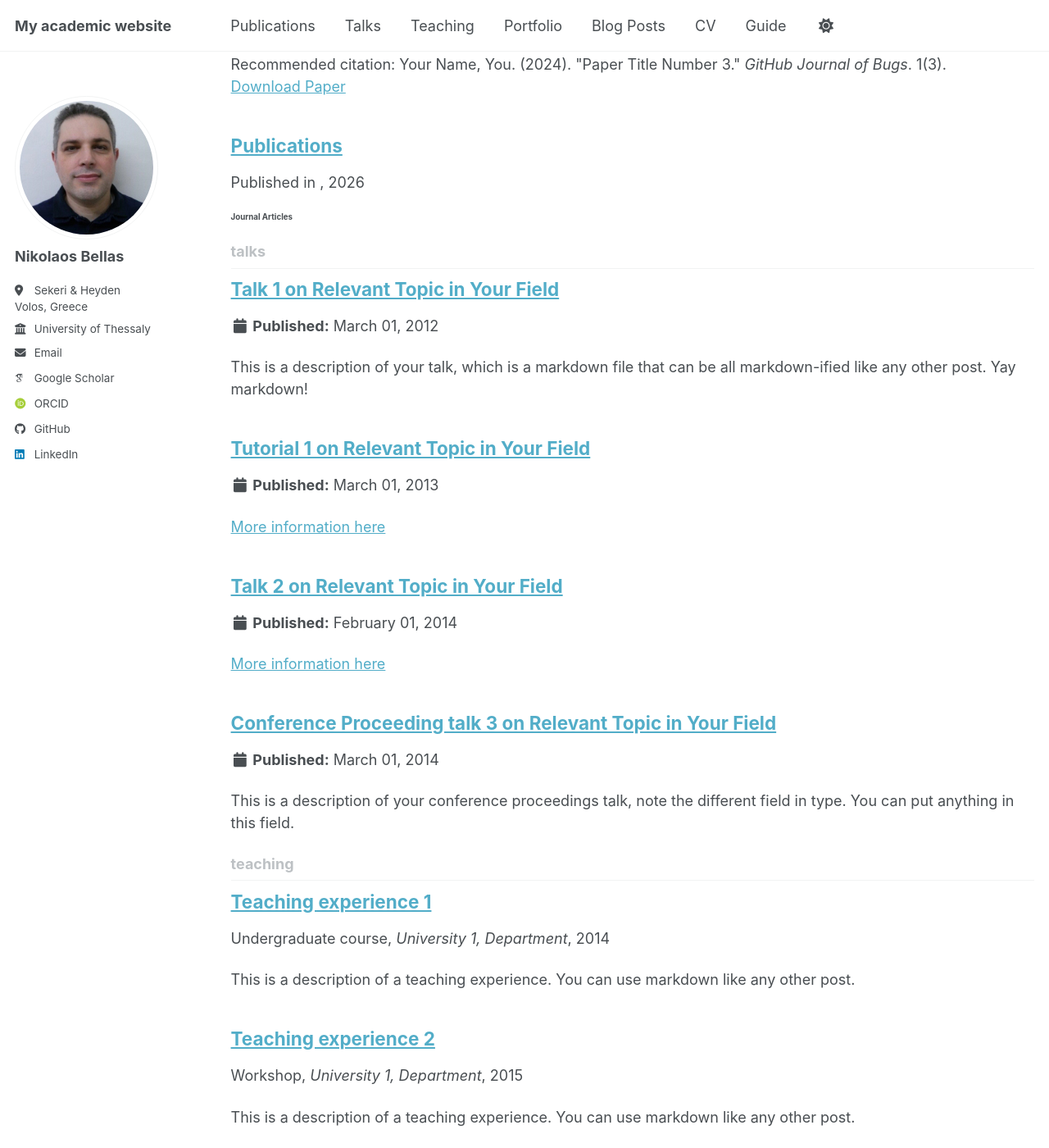
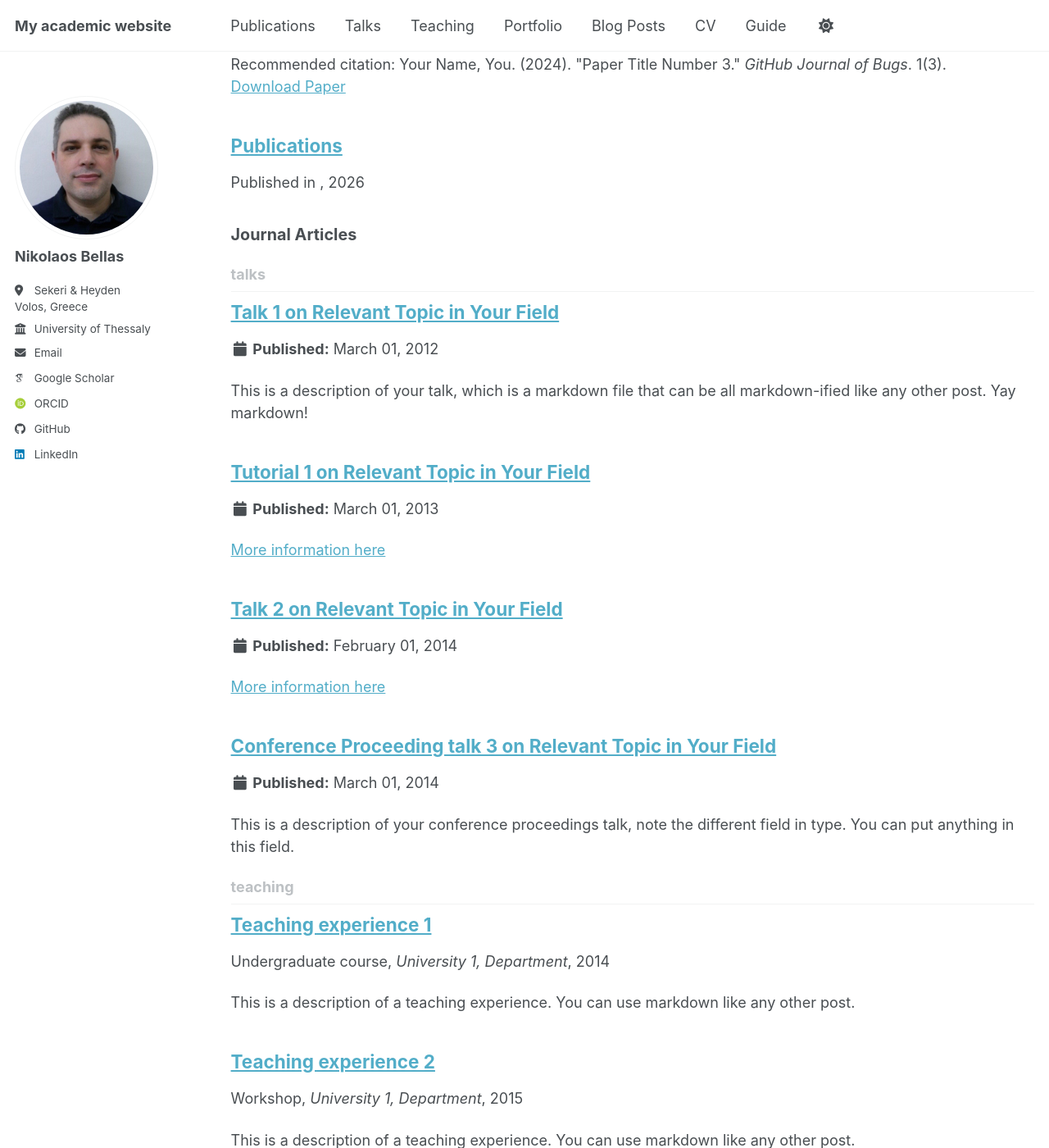
Before and after one commit to nbellas/nbellas.github.io, a Jekyll site: the page built from _pages/collection-archive.html, in a window 1280 px wide and 1400 px high, scrolled down 2216 px. Shown: the whole window at 82% size. Built offline with Jekyll 4.4.1, drawn with Linux system fonts in a browser that asks for light colours; some web fonts are replaced; a script bundle is joined from its source files by our own code; library files that are not in the unit come from our copies.

Commit message:
Update main.scss

```diff
--- a/assets/css/main.scss
+++ b/assets/css/main.scss
@@ -27,18 +27,4 @@
   "vendor/font-awesome/brands";
 
 
-/* Publications page: reduce body text (robust) */
-.publications-small {
-  font-size: 0.4em !important;
-  line-height: 1.45 !important;
-}
-
-/* Optional: keep headings readable */
-.publications-small h2 { font-size: 1.35em; }
-.publications-small h3 { font-size: 1.15em; }
-
-/* Optional: tighten spacing */
-.publications-small p,
-.publications-small li {
-  margin-bottom: 0.4em;
-}
+.publications-small { font-size: 0.88em !important; }
```
